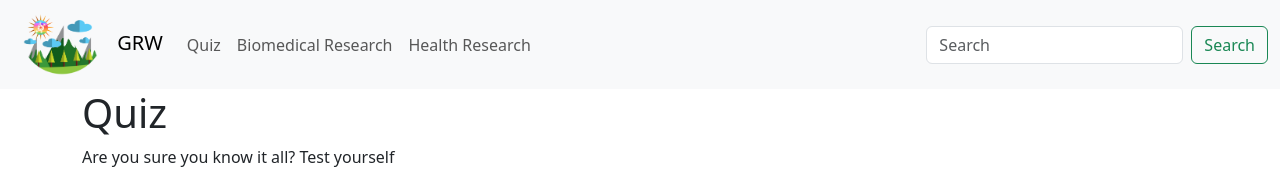
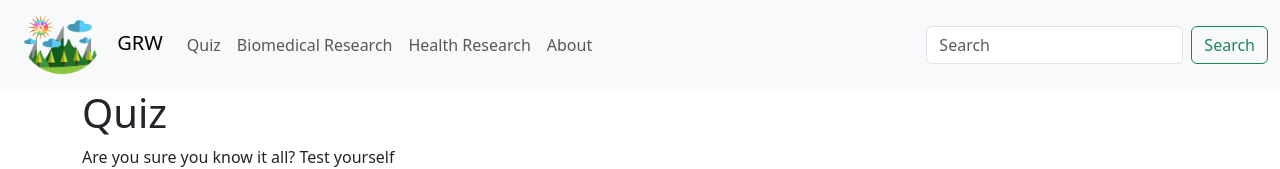
Before and after one commit to genderful-research/genderful_research_world, a Vue app: page /quiz in a window 1280 px wide. Shown: the top 169 px of the page. Built offline with nearby package versions, Linux system fonts and the light colour scheme.

Commit message:
Add about page

```diff
--- a/src/components/NavBar.vue
+++ b/src/components/NavBar.vue
@@ -19,6 +19,9 @@
         <li class="nav-item">
             <router-link class="nav-link" to="/research/health">Health Research</router-link>
         </li>
+        <li class="nav-item">
+            <router-link class="nav-link" to="/about">About</router-link>
+        </li>
       </ul>
       <form class="d-flex">
         <input class="form-control me-2" type="search" placeholder="Search" aria-label="Search">
--- a/src/router/index.js
+++ b/src/router/index.js
@@ -32,7 +32,12 @@ const routes = [
       title: "Health Research",
       areas: ["Clinical", "Population"]
     }
-  }
+  },
+  {
+    path: '/about',
+    name: 'About',
+    component: () => import('../views/About.vue')
+  },
 ]
 
 const router = createRouter({
--- /dev/null
+++ b/src/views/About.vue
@@ -0,0 +1,12 @@
+<script setup>
+import content from '@/assets/content.yml';
+</script>
+<template>
+  <div class="container">
+    <div class="row">
+      <div class="col">
+          <div v-html="this.marked(content.about.intro_body)"></div>
+      </div>
+    </div>
+  </div>
+</template>
```
